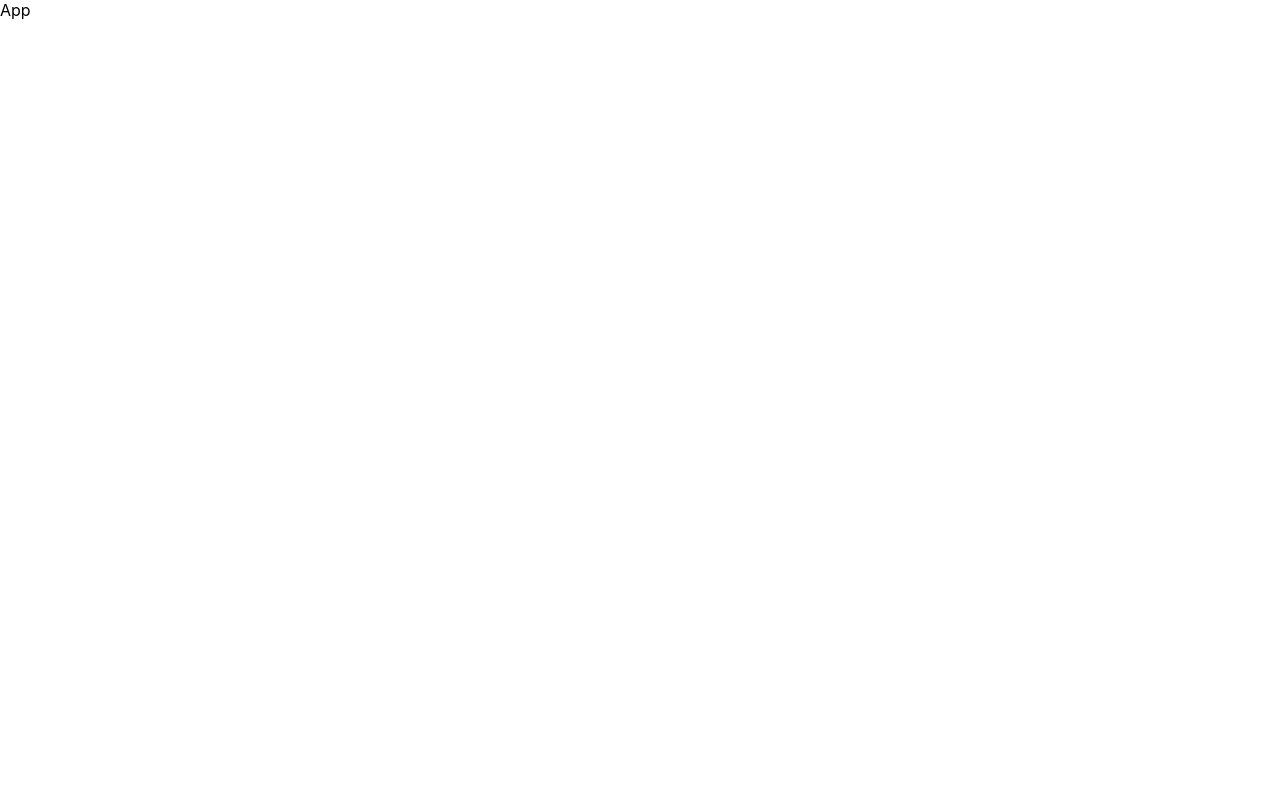
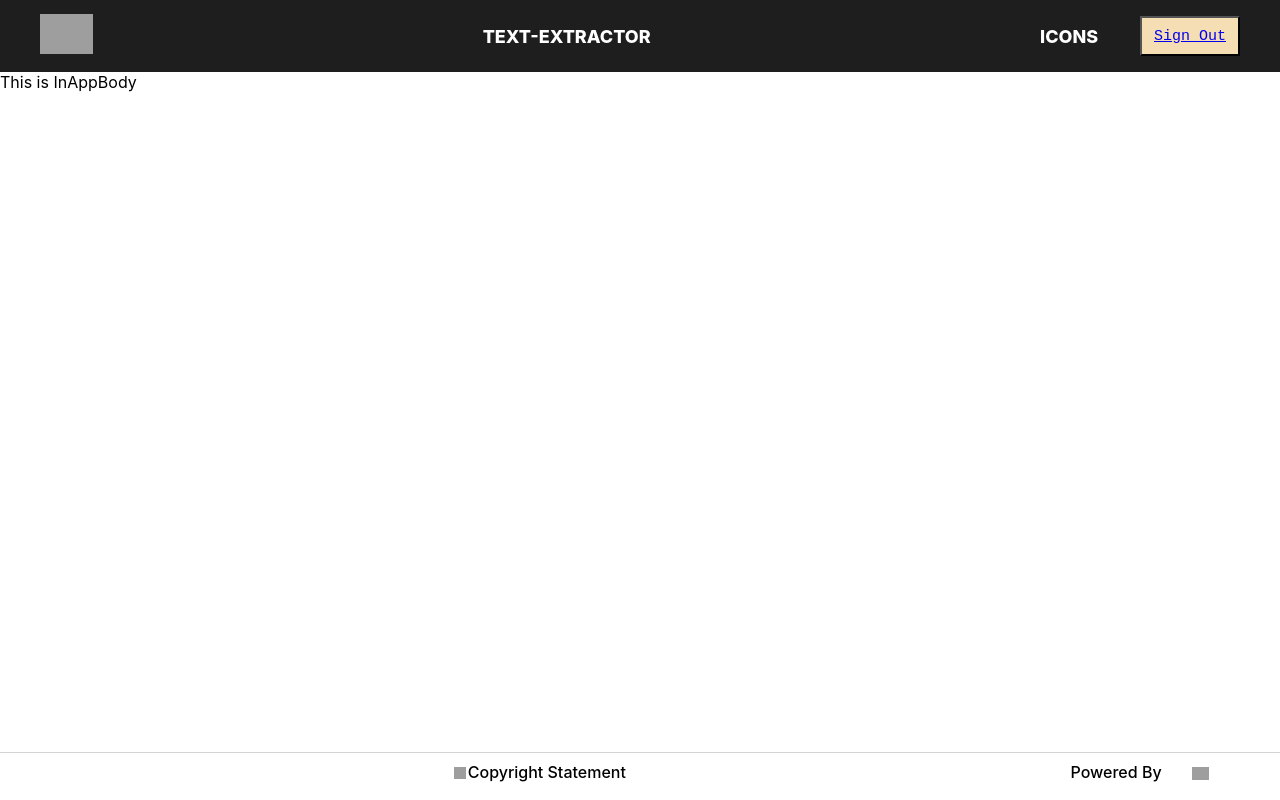
Before and after one commit to vkandra/text123, a React (Create React App) app: page / in a window 1280 px wide. Built offline with nearby package versions, Linux system fonts and the light colour scheme; grey boxes are pictures that could not be loaded.

Commit message:
header and footer

```diff
--- /dev/null
+++ b/src/actions/user.js
@@ -0,0 +1,24 @@
+// ACTION TYPES
+export const SIGN_OUT_OPERATION = 'SIGN_OUT_OPERATION';
+export const SIGN_IN_OPERATION = 'SIGN_IN_OPERATION';
+export const SIGN_UP_OPERATION = 'SIGN_UP_OPERATION';
+
+// ACTION CREATORS
+export function signOutOperation(data) {
+  return {
+    type: SIGN_OUT_OPERATION,
+    data: data,
+  };
+}
+export function signInOperation(data) {
+  return {
+    type: SIGN_IN_OPERATION,
+    data: data,
+  };
+}
+export function signUpOperation(data) {
+  return {
+    type: SIGN_UP_OPERATION,
+    data: data,
+  };
+}
--- a/src/components/App.js
+++ b/src/components/App.js
@@ -1,9 +1,25 @@
 import './App.css';
 import { connect } from 'react-redux/es/exports';
+import { BrowserRouter as Router, Route, Routes } from 'react-router-dom';
+import Header from './Header/Header';
+import Footer from './Footer/Footer';
+import InAppBody from '../pages/InAppBody/InAppBody';
+import SignIn from '../pages/SignIn/SignIn';
+import SignUp from '../pages/SignUp.js/SignUp';
 
 const App = (props) => {
   console.log('PROPS', props);
-  return <div className="App">App</div>;
+  return (
+    <Router>
+      <Header />
+      <Routes>
+        <Route path="/" element={<InAppBody />} />
+        <Route path="/signin" element={<SignIn />} />
+        <Route path="/signup" element={<SignUp />} />
+      </Routes>
+      <Footer />
+    </Router>
+  );
 };
 
 const mapStateToProps = (state) => {
--- /dev/null
+++ b/src/components/Footer/Footer.css
@@ -0,0 +1,35 @@
+.footer {
+  border-top: 1px solid lightgray;
+  height: 5vh;
+  display: flex;
+  justify-content: space-between;
+  align-items: center;
+  padding: 0px 40px;
+}
+.copyrightDiv {
+  display: flex;
+  align-items: center;
+  /* border: 1px solid black; */
+  width: 175px;
+  justify-content: space-evenly;
+}
+.copyright-logo {
+  width: 12px;
+  height: 12px;
+}
+.cyientDiv {
+  display: flex;
+  align-items: center;
+  /* border: 1px solid black; */
+  width: 200px;
+  justify-content: space-evenly;
+}
+.cyient-logo {
+  height: 13px;
+}
+.text-foot {
+  padding: 0px;
+  margin: 0px;
+  margin-bottom: 3px;
+  font-weight: 500;
+}
--- /dev/null
+++ b/src/components/Footer/Footer.js
@@ -0,0 +1,26 @@
+import './Footer.css';
+import React from 'react';
+
+const Footer = (props) => {
+  return (
+    <div className="footer">
+      <div></div>
+      <div className="copyrightDiv">
+        <img
+          src="https://cdn-icons.flaticon.com/png/512/1627/premium/1627309.png?token=exp=1657520627~hmac=955d23171a1e8164825d9e2737cdeeb7"
+          className="copyright-logo"
+        ></img>{' '}
+        <div className="text-foot">Copyright Statement</div>
+      </div>
+      <div className="cyientDiv">
+        <div className="text-foot">Powered By </div>
+        <img
+          src="https://cdn2.hubspot.net/hubfs/5724847/FY_19_Revamp_Assets_Website/Home/Cust_logo/Cyient-logo.png"
+          className="cyient-logo"
+        ></img>
+      </div>
+    </div>
+  );
+};
+
+export default Footer;
--- /dev/null
+++ b/src/components/Header/Header.css
@@ -0,0 +1,34 @@
+.header {
+  height: 9vh;
+  background-color: rgb(31, 30, 30);
+  color: white;
+  display: flex;
+  justify-content: space-between;
+  align-items: center;
+  padding: 0px 40px;
+  font-size: 18px;
+  font-weight: 800;
+}
+.dropiconbutton {
+  display: flex;
+  justify-content: space-between;
+  align-items: center;
+  width: 200px;
+}
+.inupoutButton {
+  outline: none;
+  background: wheat;
+  color: black;
+  height: 40px;
+  width: 100px;
+  font-size: 15px;
+  font-family: monospace;
+  cursor: pointer;
+}
+
+.inupoutButton:hover {
+  background: rgb(255, 204, 109);
+}
+.company-logo {
+  height: 40px;
+}
--- /dev/null
+++ b/src/components/Header/Header.js
@@ -0,0 +1,69 @@
+import './Header.css';
+import { Link } from 'react-router-dom';
+import React from 'react';
+import { connect } from 'react-redux/es/exports';
+import { signOutOperation } from '../../actions/user';
+import { signInOperation } from '../../actions/user';
+import { signUpOperation } from '../../actions/user';
+
+const Header = (props) => {
+  console.log('USER', props.user);
+
+  const signOutPerform = () => {
+    const { user } = props;
+    props.dispatch(signOutOperation(user));
+  };
+
+  const signInPerform = () => {
+    const { user } = props;
+    props.dispatch(signInOperation(user));
+  };
+
+  const signUpPerform = () => {
+    const { user } = props;
+    props.dispatch(signUpOperation(user));
+  };
+
+  return (
+    <div className="header">
+      <div>
+        <img
+          src="https://cdn-icons.flaticon.com/png/512/484/premium/484522.png?token=exp=1657523794~hmac=2edf9f53342b6c114db6d76ca32fd148"
+          className="company-logo"
+        ></img>
+      </div>
+      <div>TEXT-EXTRACTOR</div>
+
+      <div className="dropiconbutton">
+        <div>ICONS </div>
+        {props.user.signUp === false && props.user.isLoggedIn === true ? (
+          <button className="inupoutButton">
+            <Link to="/signin" onClick={() => signOutPerform}>
+              Sign Out
+            </Link>
+          </button>
+        ) : props.user.signUp === false && props.user.isLoggedIn === false ? (
+          <button className="inupoutButton">
+            <Link to="/signup" onClick={() => signUpPerform}>
+              Sign Up
+            </Link>
+          </button>
+        ) : props.user.signUp === true && props.user.isLoggedIn === false ? (
+          <button className="inupoutButton">
+            <Link to="/signin" onClick={() => signInPerform}>
+              Sign In
+            </Link>
+          </button>
+        ) : null}
+      </div>
+    </div>
+  );
+};
+
+const mapStateToProps = (state) => {
+  return {
+    user: state.user,
+  };
+};
+
+export default connect(mapStateToProps)(Header);
--- a/src/pages/InAppBody/InAppBody.css
+++ b/src/pages/InAppBody/InAppBody.css
@@ -0,0 +1,3 @@
+.inAppBody {
+  height: 85vh;
+}
--- a/src/pages/InAppBody/InAppBody.js
+++ b/src/pages/InAppBody/InAppBody.js
@@ -1 +1,9 @@
 import './InAppBody.css';
+
+import React from 'react';
+
+const InAppBody = (props) => {
+  return <div className="inAppBody">This is InAppBody</div>;
+};
+
+export default InAppBody;
--- a/src/pages/SignIn/SignIn.js
+++ b/src/pages/SignIn/SignIn.js
@@ -1 +1,9 @@
 import './SignIn.css';
+
+import React from 'react';
+
+const SignIn = (props) => {
+  return <div className="signIn">This is SignIn</div>;
+};
+
+export default SignIn;
--- a/src/pages/SignUp.js/SignUp.js
+++ b/src/pages/SignUp.js/SignUp.js
@@ -1 +1,9 @@
 import './SignUp.css';
+
+import React from 'react';
+
+const SignUp = (props) => {
+  return <div className="signUp">This is SignUp</div>;
+};
+
+export default SignUp;
--- a/src/reducers/user.js
+++ b/src/reducers/user.js
@@ -1,8 +1,10 @@
 const initialUserState = {
-  isLoggedIn: false,
+  signUp: false,
+  isLoggedIn: true,
   userFirstName: '',
   userLastName: '',
   userId: 0,
+  token: '',
 };
 
 export default function user(state = initialUserState, action) {
--- a/src/store/index.js
+++ b/src/store/index.js
@@ -3,10 +3,21 @@ import logger from 'redux-logger';
 import thunk from 'redux-thunk';
 import reducer from '../reducers';
 
+const useLogger =
+  ({ dispatch, getState }) =>
+  (next) =>
+  (action) => {
+    // MIDDLEWARE CODES
+    if (typeof action !== 'function') {
+      console.log('ACTION_TYPE = ', action.type);
+    }
+    next(action);
+  };
+
 let store;
 
 export function configureStore() {
-  store = createStore(reducer, applyMiddleware(logger, thunk));
+  store = createStore(reducer, applyMiddleware(logger, thunk, useLogger));
 
   return store;
 }
```
